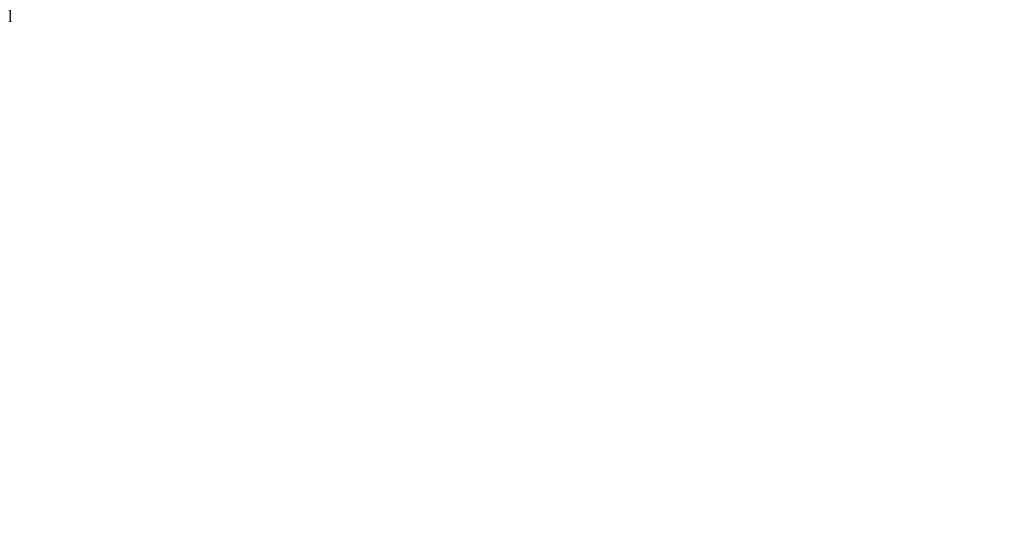
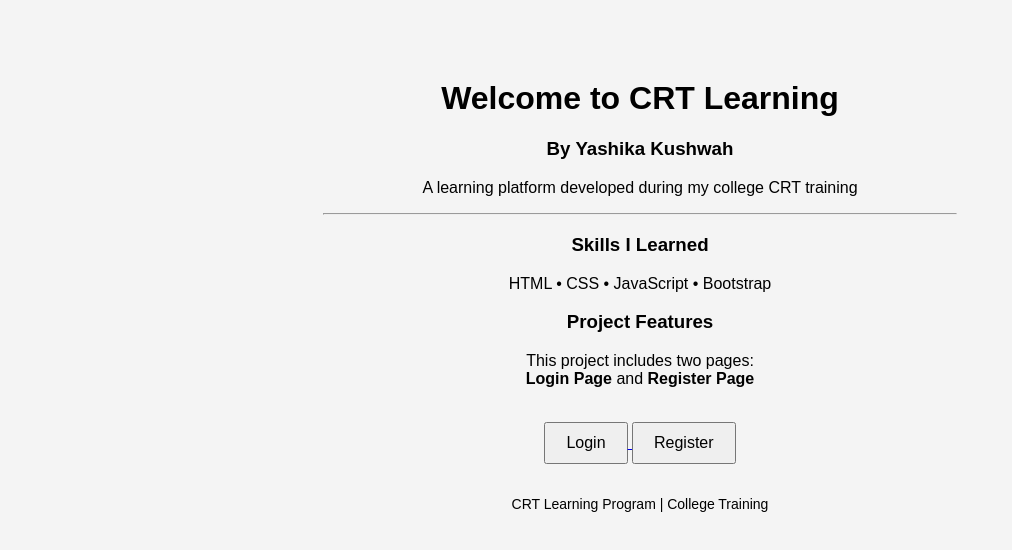
Before and after one commit to yashikakushwah60-lgtm/Csit-yashikakushwah, a plain HTML site: page index.html in a window 1280 px wide. Shown: the whole page, without its empty margins (0-1012 px from the left). Drawn offline with Linux system fonts and the light colour scheme.

Commit message:
Update index.html

```diff
--- a/index.html
+++ b/index.html
@@ -1 +1,53 @@
-l
+<!DOCTYPE html>
+<html lang="en">
+<head>
+    <meta charset="UTF-8">
+    <title>CRT Learning - Yashika Kushwah</title>
+</head>
+<body style="font-family: Arial, sans-serif; text-align: center; background-color: #f4f4f4;">
+
+    <div style="margin-top: 80px;">
+        <h1>Welcome to CRT Learning</h1>
+        <h3>By Yashika Kushwah</h3>
+
+        <p>
+            A learning platform developed during my college CRT training
+        </p>
+
+        <hr style="width: 50%;">
+
+        <h3>Skills I Learned</h3>
+        <p>
+            HTML • CSS • JavaScript • Bootstrap
+        </p>
+
+        <h3>Project Features</h3>
+        <p>
+            This project includes two pages:
+            <br>
+            <b>Login Page</b> and <b>Register Page</b>
+        </p>
+
+        <br>
+
+        <a href="login.html">
+            <button style="padding: 10px 20px; font-size: 16px;">
+                Login
+            </button>
+        </a>
+
+        <a href="register.html">
+            <button style="padding: 10px 20px; font-size: 16px;">
+                Register
+            </button>
+        </a>
+
+        <br><br>
+
+        <p style="font-size: 14px;">
+            CRT Learning Program | College Training
+        </p>
+    </div>
+
+</body>
+</html>
```
